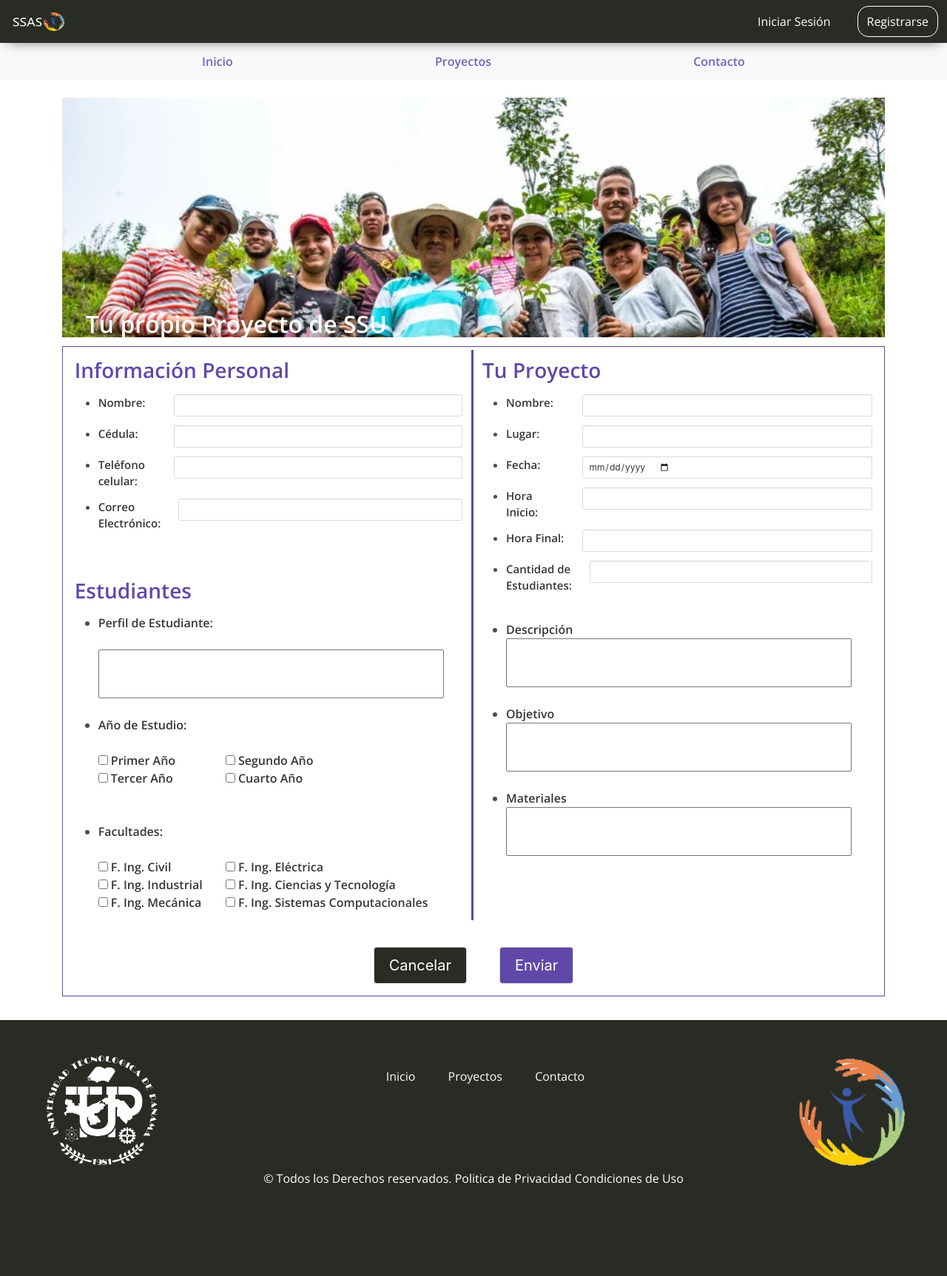
After one commit to lmirandam07/gestion-ssu, a PHP site: page /registrar_propuesta.php in a window 1280 px wide. The commit adds this page. Shown: the whole page at 74% size. Run offline with PHP 8.4, Linux system fonts and the light colour scheme.

Commit message:
registrar_propuesta.php

```diff
--- a/css/proyecto.css
+++ b/css/proyecto.css
@@ -34,6 +34,9 @@ ul{
     border-right-style: solid;
     border-right-color: #6048A8;
 }
+.input{
+    width: 150px;
+}
 .inscribirse{
     margin-top: 2rem;
 }
--- /dev/null
+++ b/css/registrar_propuesta.css
@@ -0,0 +1,53 @@
+.has-bg-img{
+    background: url(../img/Siembra_de_arboles.webp);
+    background-size:cover;
+}
+.propuesta{
+    border-style: solid;
+    border-color: #6048A8;
+    padding: 1rem;
+    border-width: 1px;
+    margin-bottom: 2rem;
+
+}
+.propuesta h2{
+    color: #6048A8;
+}
+.datos{
+    border-right-style: solid;
+    border-right-color: #6048A8;
+}
+.is-principal{
+    background-color: #6048A8;
+    color: white;
+    margin-left: 2rem;
+}
+.is-principal:hover{
+    border-color: #6048A8;
+    background-color: white;
+    color: #6048A8;
+}
+.is-second{
+    background-color: #292C25;
+    color: white;
+
+}
+.is-second:hover{
+    border-color: #292C25;
+    background-color: white;
+    color: #292C25;
+}
+.field-label{
+    text-align: left;
+    font-size: 15px;
+}
+
+input:active{
+    border-color: #6048A8;
+}
+textarea{
+    resize: none;
+}
+textarea:active{
+    border-color: #6048A8;
+}
--- /dev/null
+++ b/registrar_propuesta.php
@@ -0,0 +1,300 @@
+<html lang="en">
+<head>
+    <meta charset="UTF-8">
+    <meta name="viewport" content="width=device-width, initial-scale=1.0">
+    <link rel="stylesheet" href="https://cdn.jsdelivr.net/npm/bulma@0.9.1/css/bulma.min.css">
+    <link rel="stylesheet" href="./css/header.css">
+    <link rel="stylesheet" href="./css/footer.css">
+    <link rel="stylesheet" href="./css/registrar_propuesta.css">
+    <title>Registrar Propuesta</title>
+</head>
+<body>
+    <?php include('./templates/header.html'); ?>
+    <br>
+    <section class = "container is-fluid">
+        <div class = "columns">
+            <div class = "column"></div>
+            <div class = "column is-11">
+                <section class = "hero has-bg-img is-medium">
+                    <div class = "hero-body"></div>
+                    <div class = "hero-foot">
+                        <div class = "container is-fluid">
+                           <h1 class = "title has-text-white">
+                            Tu propio Proyecto de SSU
+                           </h1>
+                        </div>
+                     </div>
+                 </section>
+           </div>
+           <div class = "column"></div>
+        </div>
+     </section>
+
+     <!--Formulario para la obtencion de los datos de la propuesta -->
+    <section class="container is-fluid">
+        <div class="columns">
+            <div class="column"></div>
+            <div class="column is-11">
+                <div class="propuesta content" id="propuesta">
+                    <form action="" method="POST" id="informacion_propuesta">
+                        <div class="columns">
+                            <div class="datos column is-half">
+                                <h2>Información Personal</h2>
+
+                                    <ul>
+
+                                        <div class="field is-horizontal">
+                                            <div class="field-label">
+                                                <li><label class="label is-small">Nombre: </label></li>
+                                            </div>
+                                            <div class="field-body">
+                                                <div class="field">
+                                                    <div class="control">
+                                                        <input class="input is-small" type="text" placeholder="" name="nombre_encargado" id="nombre_encargado">
+                                                    </div>
+                                                </div>
+                                            </div>
+                                        </div>
+
+
+                                        <div class="field is-horizontal">
+                                            <div class="field-label">
+                                                <li><label class="label is-small">Cédula: </label></li>
+                                            </div>
+                                            <div class="field-body">
+                                                <div class="field">
+                                                    <div class="control">
+                                                        <input class="input is-small" type="text" placeholder="" name="cedula" id="cedula">
+                                                    </div>
+                                                </div>
+                                            </div>
+                                        </div>
+
+
+                                        <div class="field is-horizontal">
+                                            <div class="field-label">
+                                                <li><label class="label is-small">Teléfono celular: </label></li>
+                                            </div>
+                                            <div class="field-body">
+                                                <div class="field">
+                                                    <div class="control">
+                                                        <input class="input is-small" type="text" placeholder="" name="telefono" id="telefono">
+                                                    </div>
+                                                </div>
+                                            </div>
+                                        </div>
+
+
+                                        <div class="field is-horizontal">
+                                            <div class="field-label">
+                                                <li><label class="label is-small">Correo Electrónico: </label></li>
+                                            </div>
+                                            <div class="field-body">
+                                                <div class="field">
+                                                    <div class="control">
+                                                        <input class="input is-small" type="email" placeholder="" name="correo" id="correo">
+                                                    </div>
+                                                </div>
+                                            </div>
+                                        </div>
+
+
+                                    </ul>
+
+
+
+
+                                <br>
+                                <br>
+                                <fieldset id="datos_estudiante">
+                                        <h2>Estudiantes</h2>
+                                        <ul>
+                                            <li><label for="perfil"><strong>Perfil de Estudiante: </strong></label></li>
+                                            <br>
+                                            <textarea name="perfil" id="perfil" cols="50" rows="4">
+                                            </textarea>
+                                            <br>
+                                            <br>
+                                            <li><label for=""><strong>Año de Estudio:</strong></label></li>
+                                            <br>
+                                            <div class="columns ano_estudio">
+                                                <div class="column is-one-third">
+
+                                                    <input type="checkbox" name="primer" id="periodo" value="primer">
+                                                    <label for="primero"><strong>Primer Año</strong></label>
+                                                    <br>
+                                                    <input type="checkbox" name="tercer" id="periodo" value="tercero">
+                                                    <label for="tercero"><strong>Tercer Año</strong></label>
+
+                                                </div>
+                                                <div class="column">
+                                                    <input type="checkbox" name="segundo" id="periodo" value="segundo">
+                                                    <label for="segundo"><strong>Segundo Año</strong></label>
+                                                    <br>
+                                                    <input type="checkbox" name="cuarto" id="periodo" value="cuarto">
+                                                    <label for="cuarto"><strong>Cuarto Año</strong></label>
+                                                </div>
+
+                                            </div>
+
+                                            <br>
+                                            <li><label for="facultad"><strong>Facultades: </strong></label></li>
+                                            <br>
+                                            <div class="columns facultades">
+                                                <div class="column is-one-third">
+                                                    <input type="checkbox" name="civil" id="facultad" value="civil">
+                                                    <label for="civil"><strong>F. Ing. Civil</strong></label>
+                                                    <br>
+                                                    <input type="checkbox" name="industrial" id="facultad" value="industrial">
+                                                    <label for="industrial"><strong>F. Ing. Industrial</strong></label>
+                                                    <br>
+                                                    <input type="checkbox" name="mecanica" id="facultad" value="mecanica">
+                                                    <label for="mecanica"><strong>F. Ing. Mecánica</strong></label>
+                                                </div>
+                                                <div class="column">
+                                                    <input type="checkbox" name="electrica" id="facultad" value="electrica">
+                                                    <label for="electrica"><strong>F. Ing. Eléctrica</strong></label>
+                                                    <br>
+                                                    <input type="checkbox" name="ciencias" id="facultad" value="ciencias">
+                                                    <label for="cuarto"><strong>F. Ing. Ciencias y Tecnología</strong></label>
+                                                    <br>
+                                                    <input type="checkbox" name="sistemas" id="facultad" value="sistema">
+                                                    <label for="sistema"><strong>F. Ing. Sistemas Computacionales</strong></label>
+                                                </div>
+
+                                            </div>
+
+
+
+                                        </ul>
+
+                                </fieldset>
+
+
+
+
+
+                            </div>
+                            <div class="column">
+                                <h2>Tu Proyecto</h2>
+                                <ul>
+
+                                    <div class="field is-horizontal">
+                                        <div class="field-label">
+                                            <li><label class="label is-small">Nombre:</label></li>
+                                        </div>
+                                        <div class="field-body">
+                                            <div class="field">
+                                                <div class="control">
+                                                    <input class="input is-small" type="text" placeholder="" name="nombre_proyecto" id="nombre_proyecto">
+                                                </div>
+                                            </div>
+                                        </div>
+                                    </div>
+
+
+                                    <div class="field is-horizontal">
+                                        <div class="field-label">
+                                            <li><label class="label is-small">Lugar:</label></li>
+                                        </div>
+                                        <div class="field-body">
+                                            <div class="field">
+                                                <div class="control">
+                                                    <input class="input is-small" type="text" placeholder="" name="lugar" id="lugar">
+                                                </div>
+                                            </div>
+                                        </div>
+                                    </div>
+
+
+                                    <div class="field is-horizontal">
+                                        <div class="field-label">
+                                            <li><label class="label is-small">Fecha:</label></li>
+                                        </div>
+                                        <div class="field-body">
+                                            <div class="field">
+                                                <div class="control">
+                                                    <input class="input is-small" type="date" placeholder="" name="fecha" id="fecha">
+                                                </div>
+                                            </div>
+                                        </div>
+                                    </div>
+
+
+                                    <div class="field is-horizontal">
+                                        <div class="field-label">
+                                            <li><label class="label is">Hora Inicio:</label></li>
+                                        </div>
+                                        <div class="field-body">
+                                            <div class="field">
+                                                <div class="control">
+                                                    <input class="input is-small" type="datetime" placeholder="" name="hora_inicio" id="hora_inicio">
+                                                </div>
+                                            </div>
+                                        </div>
+                                    </div>
+
+                                    <div class="field is-horizontal">
+                                        <div class="field-label">
+                                            <li><label class="label is-small">Hora Final:</label></li>
+                                        </div>
+                                        <div class="field-body">
+                                            <div class="field">
+                                                <div class="control">
+                                                    <input class="input is-small" type="datetime" placeholder="" name="hora_final" id="hora_final">
+                                                </div>
+                                            </div>
+                                        </div>
+                                    </div>
+
+
+                                    <div class="field is-horizontal">
+                                        <div class="field-label">
+                                            <li><label class="label">Cantidad de Estudiantes: </label></li>
+                                        </div>
+                                        <div class="field-body">
+                                            <div class="field">
+                                                <div class="control">
+                                                    <input class="input is-small" type="number" placeholder="" name="cantidad" id="cantidad">
+                                                </div>
+                                            </div>
+                                        </div>
+                                    </div>
+
+                                    <br>
+                                    <li><label class="label">Descripción</label></li>
+                                    <textarea name="descripcion" id="" cols="50" rows="4"></textarea>
+                                    <br>
+                                    <br>
+                                    <li><label class="label">Objetivo</label></li>
+                                    <textarea name="objetivo" id="" cols="50" rows="4"></textarea>
+                                    <br>
+                                    <br>
+                                    <li><label class="label">Materiales</label></li>
+                                    <textarea name="materiales" id="" cols="50" rows="4"></textarea>
+
+                                </ul>
+
+
+
+                            </div>
+                        </div>
+                        <br>
+                        <div class="field is-grouped is-grouped-centered">
+                            <p class="control">
+                                <input type="submit" class="button is-second is-medium" value="Cancelar">
+                            </p>
+                            <p class="control">
+                                <input type="submit" class="button is-principal is-medium" value="Enviar">
+                            </p>
+                        </div>
+                    </form>
+                </div>
+            </div>
+            <div class="column"></div>
+        </div>
+    </section>
+
+     <?php include('./templates/footer.html'); ?>
+</body>
+</html>
```
